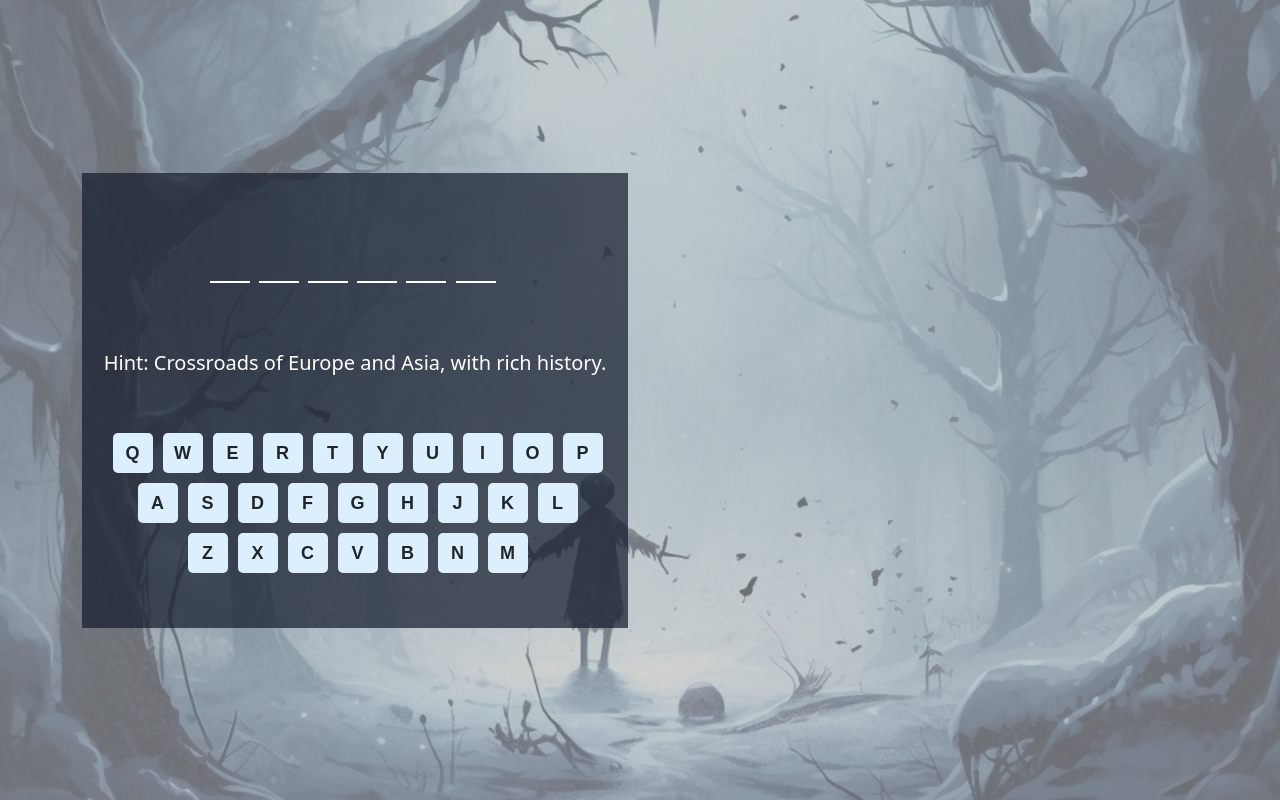
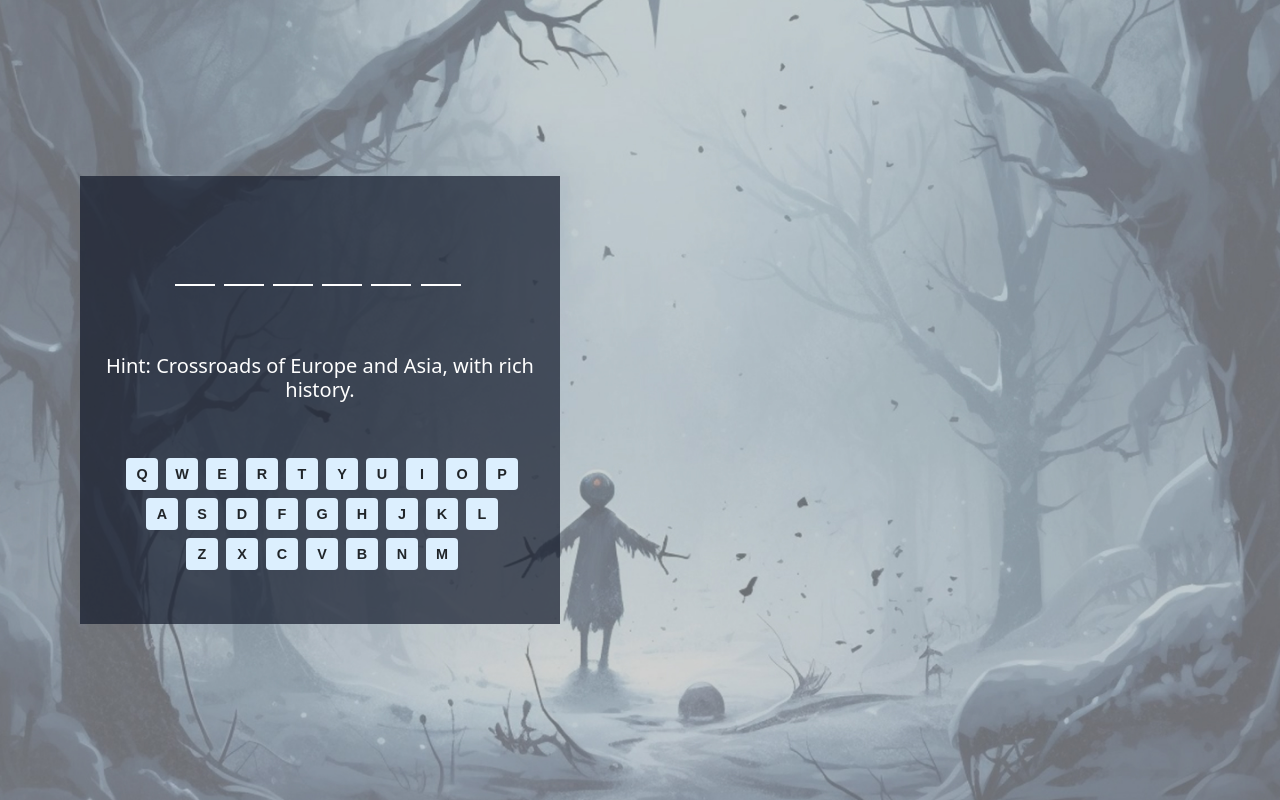
Before and after one commit to manashishah/hang-snowman, a plain HTML site: page main_game.html in a window 1280 px wide. Drawn offline with nearby package versions, Linux system fonts and the light colour scheme.

Commit message:
fixed image layout

```diff
--- a/assets/css/style.css
+++ b/assets/css/style.css
@@ -48,7 +48,7 @@
     background-color: #999;
 }
 
-@media screen and (max-width: 1200px) {
+@media screen and (max-width: 1400px) {
     .virtual-keyboard {
         zoom: 0.8;
     }
--- a/main_game.html
+++ b/main_game.html
@@ -18,10 +18,10 @@
 
 <body>
     <main class="game-container">
-        <section class="container h-100">
-            <div class="row align-items-center h-100">
+        <section class="container-fluid h-100 g-0">
+            <div class="row align-items-center h-100 g-0">
                 <div class="col-lg-6">
-                    <div class="play-area">
+                    <div class="play-area w-75 mx-auto">
                         <div class="mb-5" id="input-container">
                         </div>
                         <h5 class="text-white mb-5">Hint: Crossroads of Europe and Asia, with rich history.</h5>
@@ -30,7 +30,7 @@
 
                 </div>
                 <div class="col-lg-6">
-                    <img class="snowman img-fluid" />
+                    <img class="snowman img-fluid float-end" />
                 </div>
             </div>
         </section>
@@ -38,7 +38,7 @@
 
     <script src="https://cdn.jsdelivr.net/npm/bootstrap@5.3.2/dist/js/bootstrap.bundle.min.js"
         integrity="sha384-C6RzsynM9kWDrMNeT87bh95OGNyZPhcTNXj1NW7RuBCsyN/o0jlpcV8Qyq46cDfL" crossorigin="anonymous">
-    </script>
+        </script>
     <script src="./assets/js/main.js" async defer></script>
 </body>
 
```
